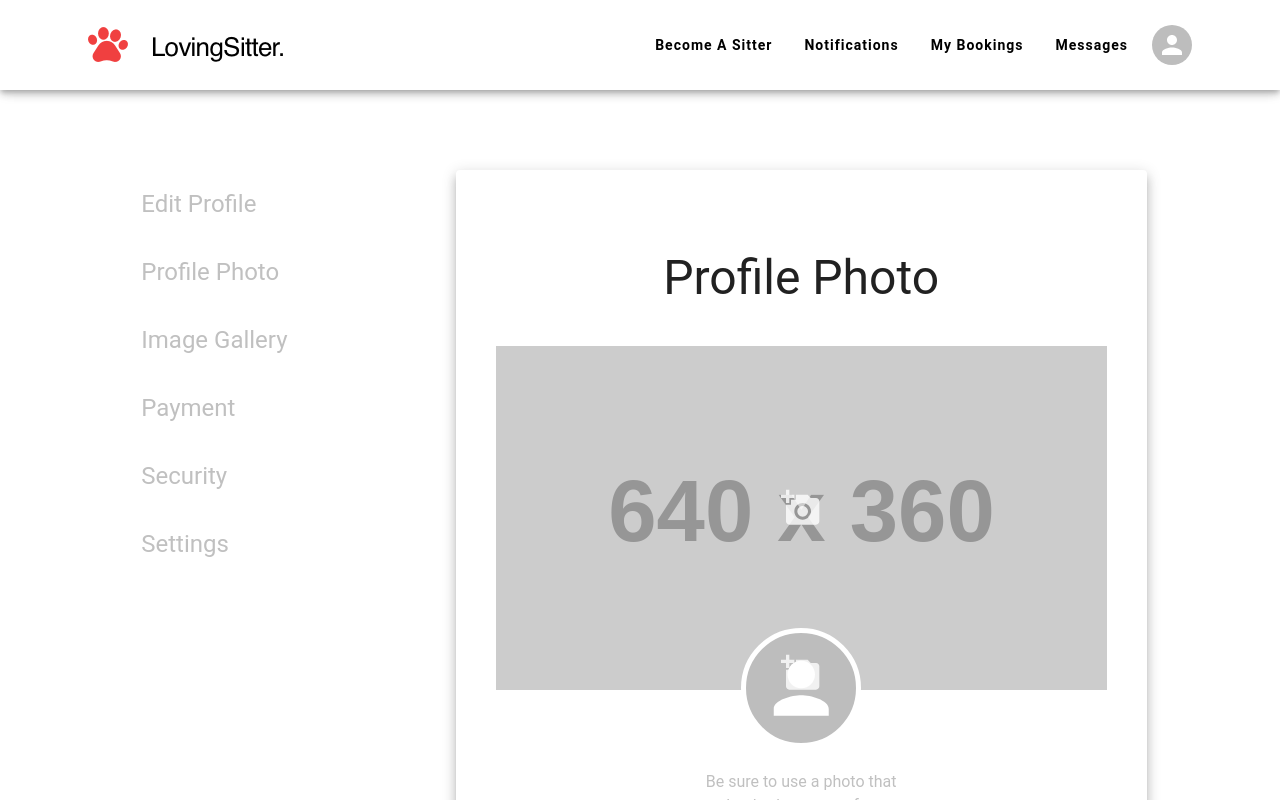
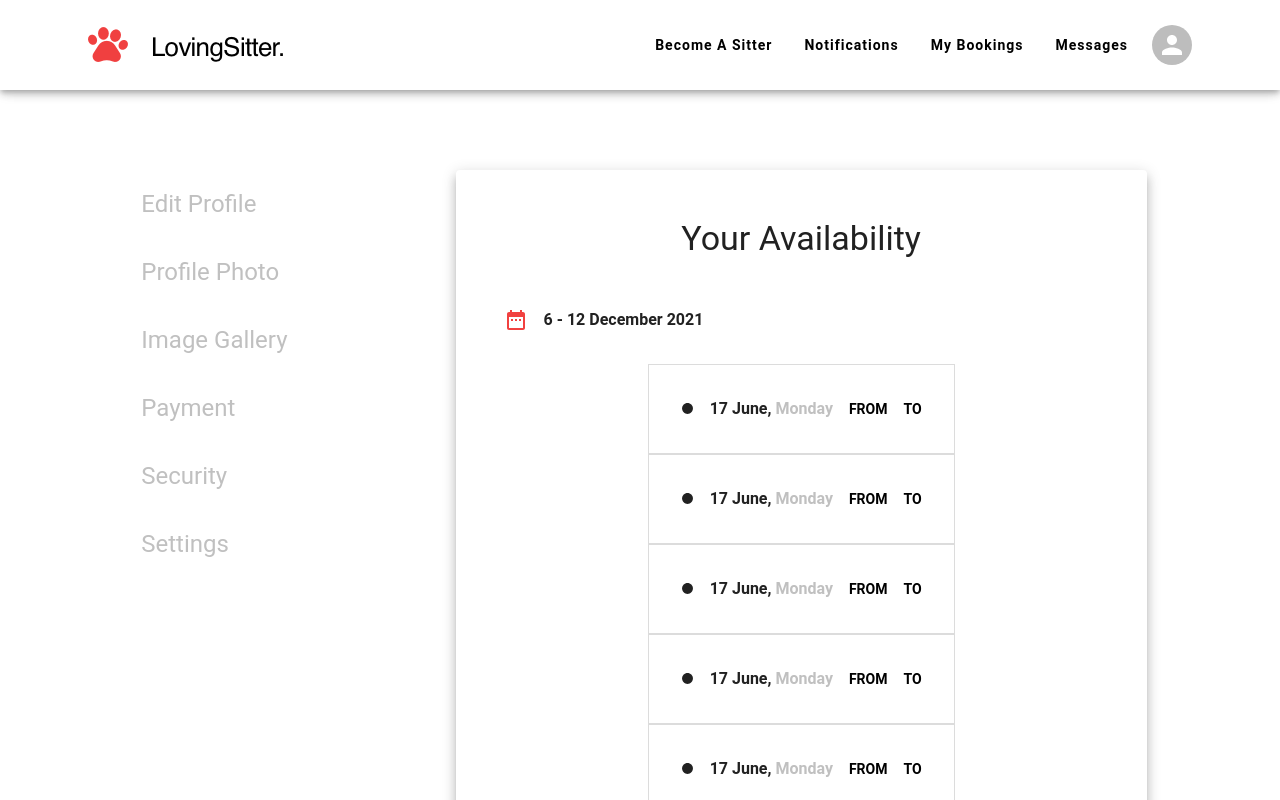
Before and after one commit to refugedesigns/loving-sitter, a React (Create React App) app in the folder client/: page / in a window 1280 px wide. Shown: the top 800 px of the page. Built offline with nearby package versions, Linux system fonts and the light colour scheme.

Commit message:
completed availability card

```diff
--- /dev/null
+++ b/client/src/components/AvailabilityCard/AvailabilityCard.tsx
@@ -0,0 +1,28 @@
+import { Card, Typography, Box, Button } from "@mui/material";
+import { DateRange } from "@mui/icons-material";
+import AvailabilityDateCard from "./AvailabilityDateCard/AvailabilityDateCard";
+import * as classes from "./useStyles"
+
+const AvailabilityCard = () => {
+  return (
+    <Card sx={classes.cardWrapper} raised>
+      <Box sx={classes.availabilityText} component={Typography} variant="h4">Your Availability</Box>
+      <Box sx={classes.dateRangeWrapper}>
+        <Box sx={classes.calendarIcon} component={DateRange} />
+        <Box fontWeight="bold" component={Typography}>6 - 12 December 2021</Box>
+      </Box>
+      <Box component="form">
+        <Box>
+          {Array(7)
+            .fill(null)
+            .map((_, i) => (
+              <AvailabilityDateCard key={i} />
+            ))}
+        </Box>
+        <Button sx={classes.button} variant="contained" disableElevation>Save</Button>
+      </Box>
+    </Card>
+  );
+};
+
+export default AvailabilityCard;
--- /dev/null
+++ b/client/src/components/AvailabilityCard/AvailabilityDateCard/AvailabilityDateCard.tsx
@@ -0,0 +1,70 @@
+import { useState } from "react";
+import {
+  CssBaseline,
+  Box,
+  Typography,
+  InputLabel,
+  TextField,
+} from "@mui/material";
+import { TimePicker } from "@mui/lab";
+import DateAdapter from "@mui/lab/AdapterMoment";
+import LocalizationProvider from "@mui/lab/LocalizationProvider";
+import { Circle } from "@mui/icons-material";
+import * as classes from "./useStyles";
+
+const AvailabilityDateCard: React.FC = () => {
+  const [value, setValue] = useState<boolean>();
+  return (
+    <Box sx={classes.cardWrapper}>
+      <CssBaseline />
+      <Box sx={classes.dateWrapper}>
+        <Box component={Circle} fontSize="small" />
+        <Box sx={classes.date} component={Typography}>
+          17 June,{" "}
+          <Box
+            sx={{
+              color: "#c0c0c0",
+            }}
+            component="span"
+          >
+            Monday
+          </Box>
+        </Box>
+      </Box>
+      <Box sx={classes.doubleTimeWrapper}>
+        <Box sx={classes.timeWrapper}>
+          <Box sx={classes.fromText} component={InputLabel} htmlFor="from">
+            From
+          </Box>
+          <LocalizationProvider dateAdapter={DateAdapter}>
+            <Box
+              component={TimePicker}
+              value={value}
+              onChange={(newValue: any) => setValue(newValue)}
+              renderInput={(params: any) => (
+                <Box sx={classes.timeBox} component={TextField} {...params} />
+              )}
+            />
+          </LocalizationProvider>
+        </Box>
+        <Box sx={classes.timeWrapper}>
+          <Box sx={classes.toText} component={InputLabel} htmlFor="to">
+            To
+          </Box>
+          <LocalizationProvider dateAdapter={DateAdapter}>
+            <Box
+              component={TimePicker}
+              value={value}
+              onChange={(newValue: any) => setValue(newValue)}
+              renderInput={(params: any) => (
+                <Box sx={classes.timeBox} component={TextField} {...params} />
+              )}
+            />
+          </LocalizationProvider>
+        </Box>
+      </Box>
+    </Box>
+  );
+};
+
+export default AvailabilityDateCard;
--- /dev/null
+++ b/client/src/components/AvailabilityCard/AvailabilityDateCard/useStyles.ts
@@ -0,0 +1,59 @@
+import { SxProps } from "@mui/system";
+import { Theme } from "@mui/material/styles";
+
+export const cardWrapper: SxProps<Theme> = {
+  display: "flex",
+  flexDirection: { xs: "column", md: "row" },
+  justifyContent: { md: "space-between" },
+  alignItems: { xs: "center" },
+  p: 4,
+  border: "1px solid #dcdcdc",
+};
+
+export const dateWrapper: SxProps<Theme> = {
+  display: "flex",
+  alignItems: "center",
+};
+
+export const date: SxProps<Theme> = {
+  ml: 2,
+  whiteSpace: "nowrap",
+  fontWeight: "bold",
+};
+
+export const timeWrapper: SxProps<Theme> = {
+  display: "flex",
+  alignItems: "center",
+  ml: { md: 2 },
+  width: "100%",
+  my: { xs: 2, md: 0 },
+};
+
+export const timeBox: SxProps<Theme> = {
+  width: { md: 150 },
+  flexGrow: { xs: 1 },
+  ml: 2,
+};
+
+export const doubleTimeWrapper: SxProps<Theme> = {
+  display: "flex",
+  flexDirection: { xs: "column", md: "row" },
+  alignItems: { xs: "center" },
+  justifyContent: { xs: "center" },
+  width: "100%",
+};
+
+export const toText: SxProps<Theme> = {
+  mr: { xs: 2.5, md: 0 },
+  textTransform: "uppercase",
+  fontWeight: "bold",
+  color: "black",
+  fontSize: 14,
+};
+
+export const fromText: SxProps<Theme> = {
+  textTransform: "uppercase",
+  fontWeight: "bold",
+  color: "black",
+  fontSize: 14,
+};
--- /dev/null
+++ b/client/src/components/AvailabilityCard/useStyles.ts
@@ -0,0 +1,33 @@
+import { SxProps } from "@mui/system";
+import { Theme } from "@mui/material/styles";
+
+export const cardWrapper: SxProps<Theme> = {
+  display: "flex",
+  flexDirection: "column",
+  alignItems: "center",
+};
+
+export const dateRangeWrapper: SxProps<Theme> = {
+  display: 'flex',
+  alignItems: "center",
+  justifyContent: "center",
+  alignSelf: "start",
+  ml: 6,
+  my: 4
+}
+
+export const calendarIcon: SxProps<Theme> = {
+  mr: 2,
+  color: "primary.main"
+}
+
+export const availabilityText: SxProps<Theme> = {
+  mt: 6,
+  mb: 2
+}
+
+export const button: SxProps<Theme> = {
+  height: 50,
+  width: 120,
+  my: 4
+}
--- a/client/src/components/ProfilePhoto/ProfilePhoto.tsx
+++ b/client/src/components/ProfilePhoto/ProfilePhoto.tsx
@@ -1,4 +1,4 @@
-import { Card, Box, Typography, Avatar, IconButton } from "@mui/material";
+import { Card, Box, Typography, Avatar, } from "@mui/material";
 import { AddAPhoto } from "@mui/icons-material";
 import * as classes from "./useStyles";
 
--- a/client/src/pages/Listings/SearchForm/SearchForm.tsx
+++ b/client/src/pages/Listings/SearchForm/SearchForm.tsx
@@ -20,7 +20,6 @@ const SearchForm: React.FC = () => {
               component={TextField}
               {...params}
               label="Drop in"
-              defaultValue="mm/dd"
               InputProps={{
                 endAdornment: null,
               }}
--- a/client/src/pages/Profile/Profile.tsx
+++ b/client/src/pages/Profile/Profile.tsx
@@ -4,6 +4,7 @@ import AuthHeader from "../../components/AuthHeader/AuthHeader";
 import * as classes from "./useStyles";
 import ProfileEdit from "../../components/ProfileEdit/ProfileEdit";
 import ProfilePhoto from "../../components/ProfilePhoto/ProfilePhoto";
+import AvailabilityCard from "../../components/AvailabilityCard/AvailabilityCard"
 
 const Profile = () => {
   return (
@@ -36,7 +37,7 @@ const Profile = () => {
           </Box>
         </Box>
         <Box sx={classes.componentWrapper}>
-          <ProfilePhoto />
+          <AvailabilityCard />
         </Box>
       </Container>
     </Box>
```
